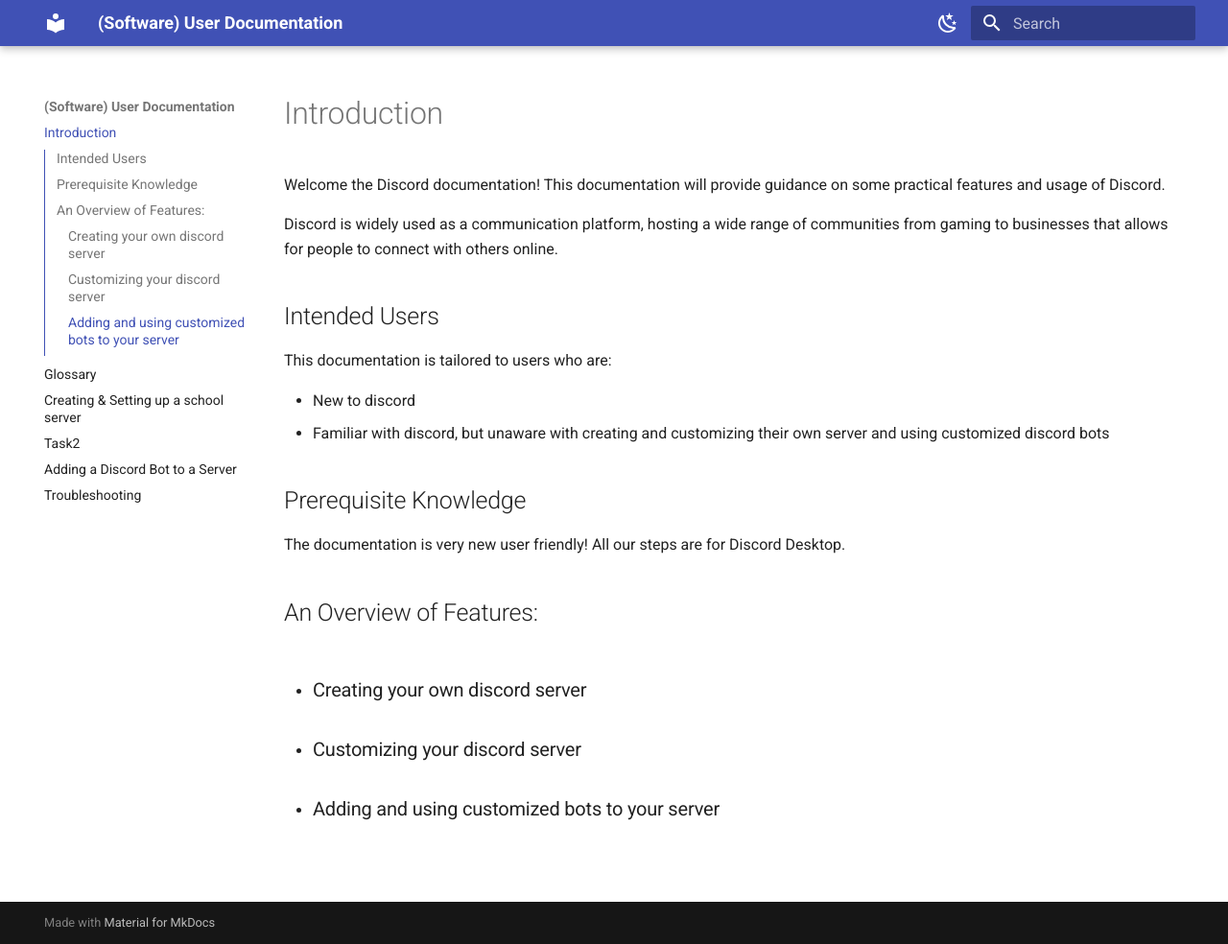
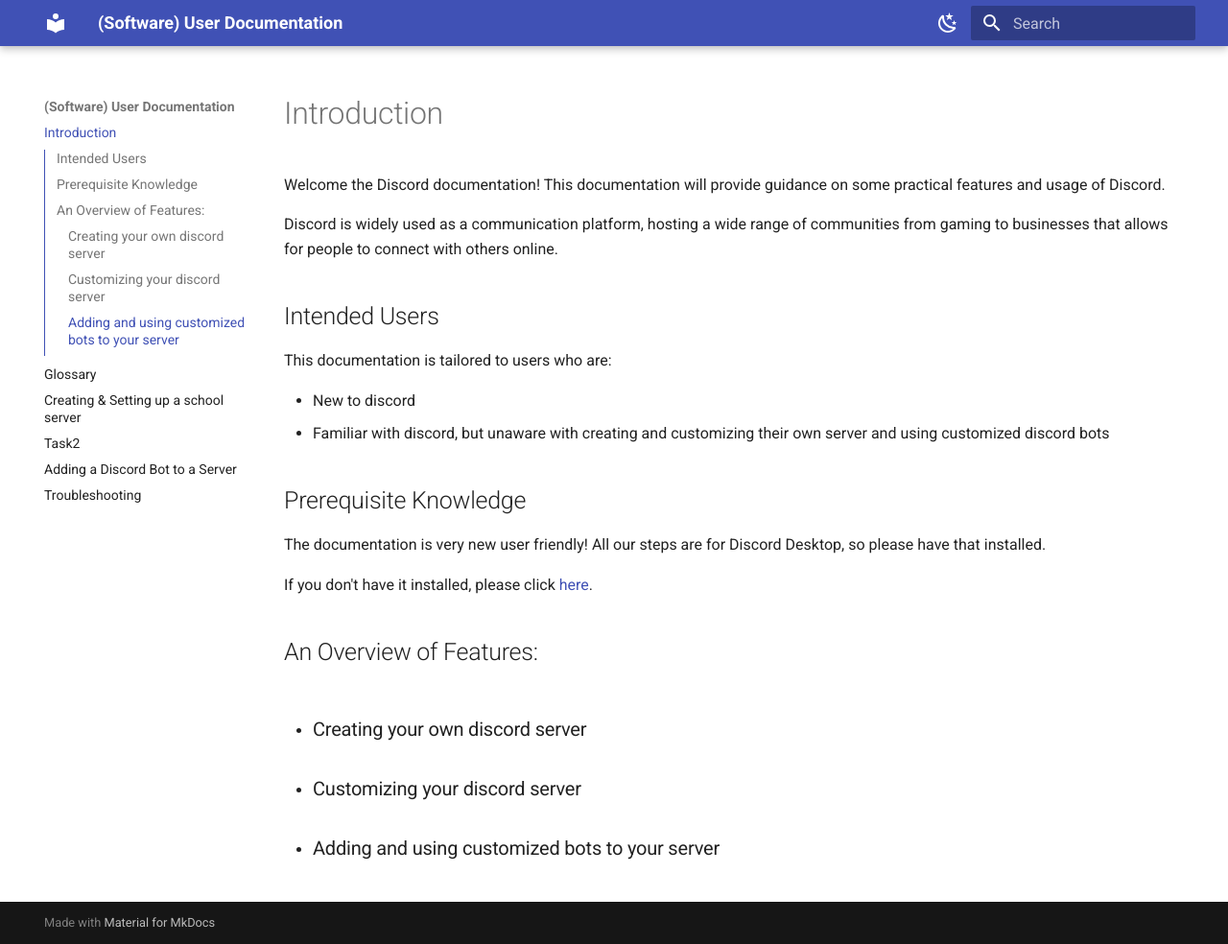
Before and after one commit to levxxvi/User-Documentation, an MkDocs documentation site: the page built from docs/index.md, in a window 1280 px wide and 984 px high. Shown: the whole window at 96% size. Built offline with MkDocs 1.6.1 and Material for MkDocs 9.7.7, drawn with Linux system fonts in a browser that asks for light colours.

Commit message:
Add link

```diff
--- a/docs/index.md
+++ b/docs/index.md
@@ -13,7 +13,9 @@
 
 ## Prerequisite Knowledge
 
-The documentation is very new user friendly! All our steps are for Discord Desktop.
+The documentation is very new user friendly! All our steps are for Discord Desktop, so please have that installed.
+
+If you don't have it installed, please click [here](https://discord.com/download).
 
 ## An Overview of Features:
 
```
